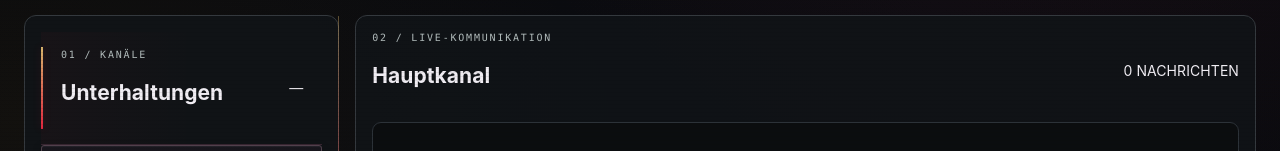
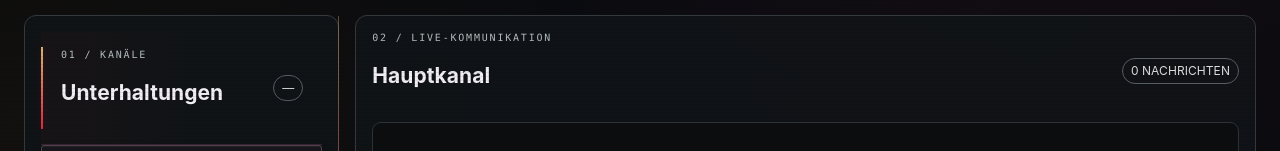
Before and after one commit to oORaxaOo/KOR-NEXUS, a plain HTML site: page web/hermes.html in a window 1280 px wide. Shown: the part 268-419 px from the top of the page. Drawn offline with Linux system fonts and the light colour scheme; no server answers.

Commit message:
Style Hermes chat badges in standalone HUD page

```diff
--- a/web/hermes.html
+++ b/web/hermes.html
@@ -13,7 +13,7 @@
 .hermes-head h1{margin:4px 0}.hermes-muted{color:#aab0b5}.hermes-status{display:flex;align-items:center;gap:9px;padding:10px 13px;background:#111518;border:1px solid #34393e;border-radius:8px;min-height:42px}
 .hermes-led{width:9px;height:9px;border-radius:50%;background:#8a6262;display:inline-block}.hermes-led.online{background:#d3b15e;box-shadow:0 0 12px #d3b15e88}
 .hermes-layout{display:grid;grid-template-columns:minmax(220px,.7fr) minmax(0,2fr);gap:16px;min-height:68vh}
-.hermes-card{background:rgba(16,19,22,.96);border:1px solid #34393e;border-radius:12px;padding:16px;min-width:0}
+.gh-badge{font-size:12px;border:1px solid #565d65;border-radius:30px;padding:3px 8px;color:#ddd}.hermes-card{background:rgba(16,19,22,.96);border:1px solid #34393e;border-radius:12px;padding:16px;min-width:0}
 .hermes-conversations{display:grid;gap:8px;margin-top:12px}
 .hermes-conversation{display:block;width:100%;text-align:left;padding:11px;border:1px solid #34393e;border-radius:8px;background:#111518;color:inherit;cursor:pointer}
 .hermes-conversation.active{border-color:#d33b42;background:#211719}
```
